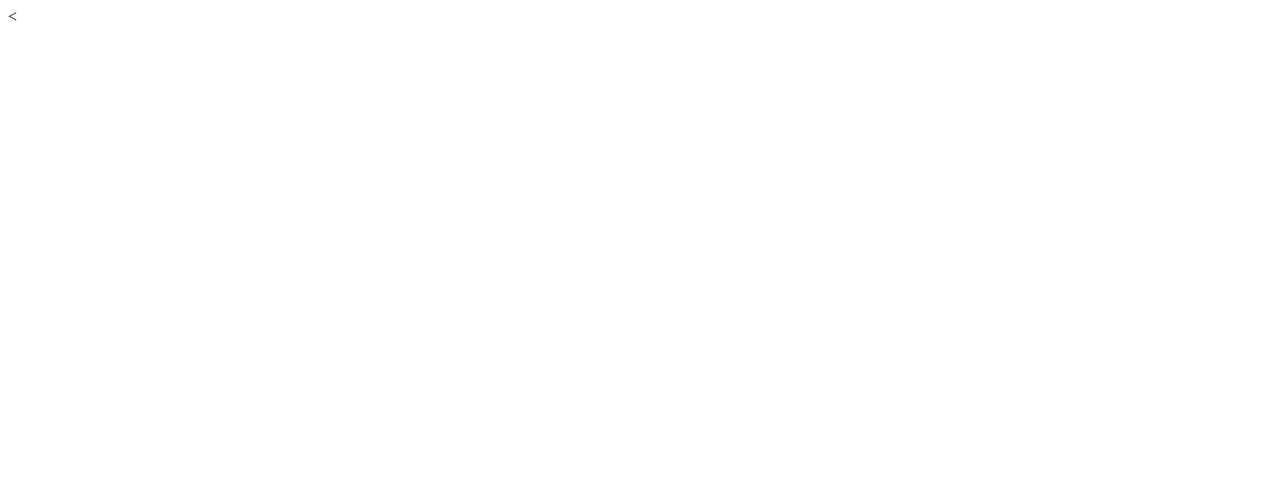
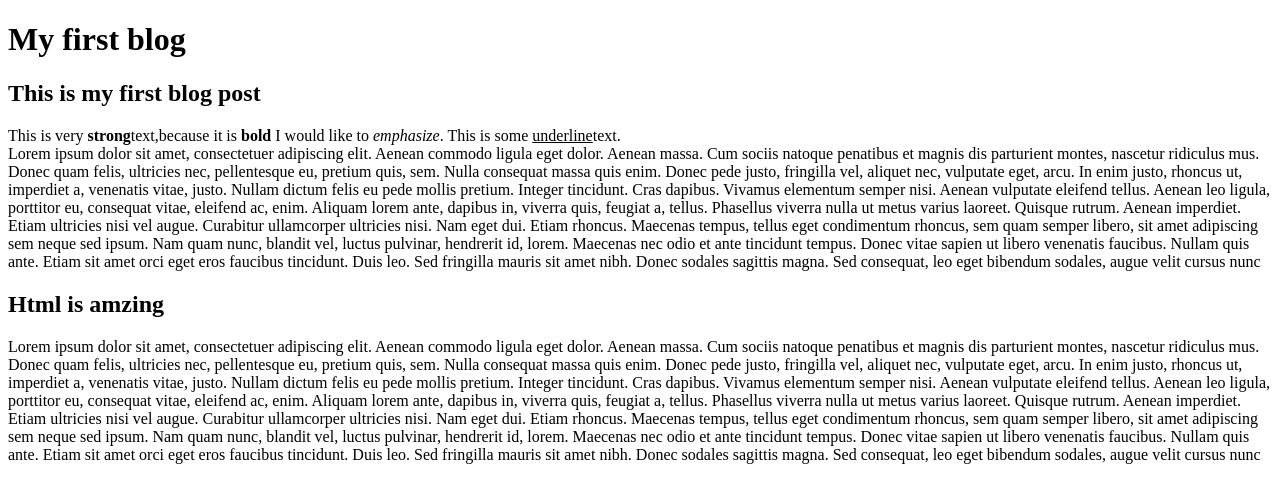
Before and after one commit to UpCodeVN/HTML-CSS, a plain HTML site: page index.html in a window 1280 px wide. Drawn offline with Linux system fonts and the light colour scheme.

Commit message:
clear one tag

```diff
--- a/index.html
+++ b/index.html
@@ -1,12 +1,23 @@
-<<!DOCTYPE html>
+<!DOCTYPE html>
 <html lang="en">
 <head>
     <meta charset="UTF-8">
     <meta name="viewport" content="width=device-width, initial-scale=1.0">
     <meta http-equiv="X-UA-Compatible" content="ie=edge">
-    <title>Document</title>
+    <title>My first blog</title>
 </head>
 <body>
-
+    <h1>My first blog</h1>
+    <h2>This is my first blog post</h2>
+    <p>
+            This is very <strong>strong</strong>text,because it is <strong>bold</strong>
+            I would like to <em>emphasize</em>.
+            This is some <u>underline</u>text.<br>
+            Lorem ipsum dolor sit amet, consectetuer adipiscing elit. Aenean commodo ligula eget dolor. Aenean massa. Cum sociis natoque penatibus et magnis dis parturient montes, nascetur ridiculus mus. Donec quam felis, ultricies nec, pellentesque eu, pretium quis, sem. Nulla consequat massa quis enim. Donec pede justo, fringilla vel, aliquet nec, vulputate eget, arcu. In enim justo, rhoncus ut, imperdiet a, venenatis vitae, justo. Nullam dictum felis eu pede mollis pretium. Integer tincidunt. Cras dapibus. Vivamus elementum semper nisi. Aenean vulputate eleifend tellus. Aenean leo ligula, porttitor eu, consequat vitae, eleifend ac, enim. Aliquam lorem ante, dapibus in, viverra quis, feugiat a, tellus. Phasellus viverra nulla ut metus varius laoreet. Quisque rutrum. Aenean imperdiet. Etiam ultricies nisi vel augue. Curabitur ullamcorper ultricies nisi. Nam eget dui. Etiam rhoncus. Maecenas tempus, tellus eget condimentum rhoncus, sem quam semper libero, sit amet adipiscing sem neque sed ipsum. Nam quam nunc, blandit vel, luctus pulvinar, hendrerit id, lorem. Maecenas nec odio et ante tincidunt tempus. Donec vitae sapien ut libero venenatis faucibus. Nullam quis ante. Etiam sit amet orci eget eros faucibus tincidunt. Duis leo. Sed fringilla mauris sit amet nibh. Donec sodales sagittis magna. Sed consequat, leo eget bibendum sodales, augue velit cursus nunc
+    </p>
+    <h2>Html is amzing</h2>
+    <p>
+            Lorem ipsum dolor sit amet, consectetuer adipiscing elit. Aenean commodo ligula eget dolor. Aenean massa. Cum sociis natoque penatibus et magnis dis parturient montes, nascetur ridiculus mus. Donec quam felis, ultricies nec, pellentesque eu, pretium quis, sem. Nulla consequat massa quis enim. Donec pede justo, fringilla vel, aliquet nec, vulputate eget, arcu. In enim justo, rhoncus ut, imperdiet a, venenatis vitae, justo. Nullam dictum felis eu pede mollis pretium. Integer tincidunt. Cras dapibus. Vivamus elementum semper nisi. Aenean vulputate eleifend tellus. Aenean leo ligula, porttitor eu, consequat vitae, eleifend ac, enim. Aliquam lorem ante, dapibus in, viverra quis, feugiat a, tellus. Phasellus viverra nulla ut metus varius laoreet. Quisque rutrum. Aenean imperdiet. Etiam ultricies nisi vel augue. Curabitur ullamcorper ultricies nisi. Nam eget dui. Etiam rhoncus. Maecenas tempus, tellus eget condimentum rhoncus, sem quam semper libero, sit amet adipiscing sem neque sed ipsum. Nam quam nunc, blandit vel, luctus pulvinar, hendrerit id, lorem. Maecenas nec odio et ante tincidunt tempus. Donec vitae sapien ut libero venenatis faucibus. Nullam quis ante. Etiam sit amet orci eget eros faucibus tincidunt. Duis leo. Sed fringilla mauris sit amet nibh. Donec sodales sagittis magna. Sed consequat, leo eget bibendum sodales, augue velit cursus nunc
+    </p>
 </body>
 </html>
```
